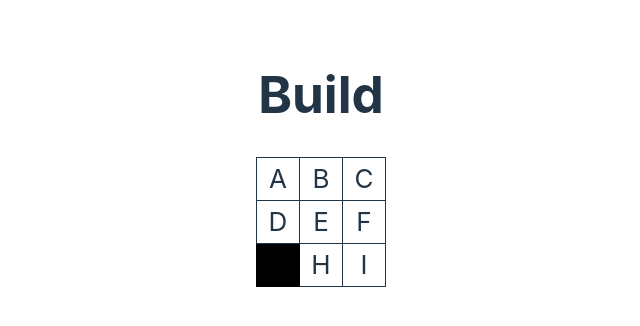
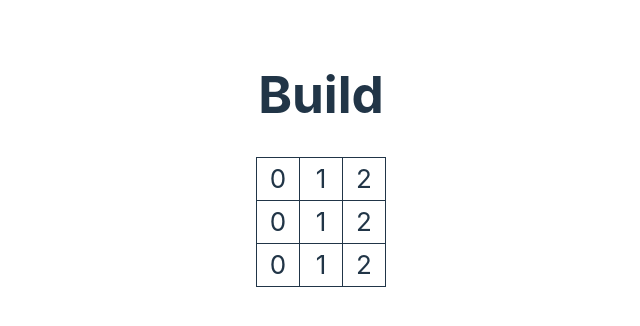
Before and after one commit to bencavins/crossbuild, a React (Vite) app in the folder frontend/crossbuild/: page /build in a window 1280 px wide. Shown: the top 326 px of the page, without its empty margins (319-959 px from the left). Built offline with nearby package versions, Linux system fonts and the light colour scheme.

Commit message:
add grid row/cell components

```diff
--- /dev/null
+++ b/frontend/crossbuild/src/components/GridCell.jsx
@@ -0,0 +1,15 @@
+import { useState } from "react"
+
+export default function GridCell({ value }) {
+  const [isBlack, setIsBlack] = useState(false)
+
+  function handleClick() {
+    setIsBlack(value => !value)
+  }
+
+  return (
+    <td className={isBlack ? "black-cell" : ""} onClick={handleClick}>
+      {value}
+    </td>
+  )
+}
--- /dev/null
+++ b/frontend/crossbuild/src/components/GridRow.jsx
@@ -0,0 +1,16 @@
+import GridCell from "./GridCell"
+
+export default function GridRow({ cols }) {
+
+  // build array of cells
+  const rows = []
+  for (let i = 0; i < cols; i++) {
+    rows.push(<GridCell value={i} />)
+  }
+
+  return (
+    <tr>
+      {rows}
+    </tr>
+  )
+}
--- a/frontend/crossbuild/src/components/SquareGrid.jsx
+++ b/frontend/crossbuild/src/components/SquareGrid.jsx
@@ -1,24 +1,14 @@
 import './SquareGrid.css'
+
+import GridRow from './GridRow'
 
 export default function SquareGrid() {
   return (
     <table className="grid-container">
       <tbody>
-        <tr>
-          <td>A</td>
-          <td>B</td>
-          <td>C</td>
-        </tr>
-        <tr>
-          <td>D</td>
-          <td>E</td>
-          <td>F</td>
-        </tr>
-        <tr>
-          <td className='black-cell'>G</td>
-          <td>H</td>
-          <td>I</td>
-        </tr>
+        <GridRow cols={3} />
+        <GridRow cols={3} />
+        <GridRow cols={3} />
       </tbody>
     </table>
   )
```
